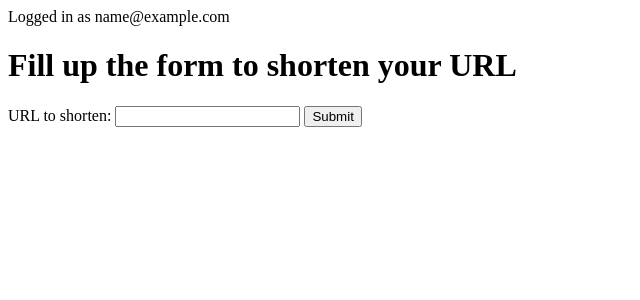
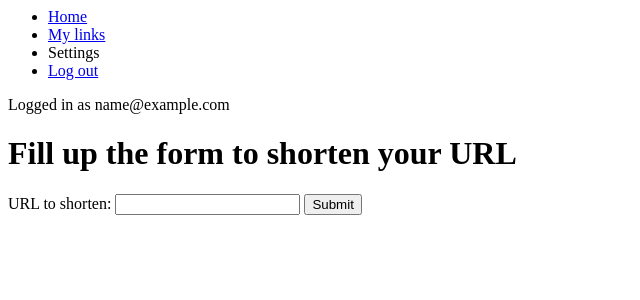
Before and after one commit to Virgin75/django-url-shortner, a Django app: page /shorten in a window 1280 px wide. Shown: the top 300 px of the page, without its empty margins (0-640 px from the left). Run offline with Django 4.2, Linux system fonts and the light colour scheme; the visitor is signed in with stand-in values (Sample User, id 1).

Commit message:
ajout d'un menu header commun à l'app urlshortner

```diff
--- a/config/settings.py
+++ b/config/settings.py
@@ -129,3 +129,4 @@ STATIC_URL = 'static/'
 
 DEFAULT_AUTO_FIELD = 'django.db.models.BigAutoField'
 AUTH_USER_MODEL = 'users.CustomUser'
+LOGIN_URL = '/login'
--- /dev/null
+++ b/urlshortner/templates/urlshortner/header.html
@@ -0,0 +1,18 @@
+{% if not user.is_anonymous %}
+<header>
+  <ul>
+    <li><a href="{% url 'urlshortner:shortenlinkview' %}">Home</a></li>
+    <li><a href="{% url 'urlshortner:mylinksview' %}">My links</a></li>
+    <li>Settings</li>
+    <li><a href="{% url 'users:logoutview' %}">Log out</a></li>
+  </ul>
+</header>
+{% else %}
+<header>
+  <ul>
+    <li><a href="{% url 'urlshortner:shortenlinkview' %}">Home</a></li>
+    <li><a href="{% url 'users:signupview' %}">Sign up</a></li>
+    <li><a href="{% url 'users:loginview' %}">Log in</a></li>
+  </ul>
+</header>
+{% endif %}
--- a/urlshortner/templates/urlshortner/index.html
+++ b/urlshortner/templates/urlshortner/index.html
@@ -1,5 +1,7 @@
 <html>
-  {% if not user.is_anonymous %}<span>Logged in as {{ user }}</span>
+  {% include "urlshortner/header.html" %} {% if not user.is_anonymous %}<span
+    >Logged in as {{ user }}</span
+  >
   {% endif %}
   <h1>Fill up the form to shorten your URL</h1>
   <form action="{% url 'urlshortner:shortenlinkview' %}" method="post">
--- a/urlshortner/templates/urlshortner/link-created.html
+++ b/urlshortner/templates/urlshortner/link-created.html
@@ -1,5 +1,7 @@
 <html>
-  {% if not user.is_anonymous %}<span>Hey {{ user }},</span>
+  {% include "urlshortner/header.html" %} {% if not user.is_anonymous %}<span
+    >Hey {{ user }},</span
+  >
   {% endif %}
   <h1>Here is your shorten link :</h1>
   <a href="{{ domain }}/{{ shorten_link }}">
--- a/urlshortner/templates/urlshortner/my-links.html
+++ b/urlshortner/templates/urlshortner/my-links.html
@@ -1,4 +1,5 @@
 <html>
+  {% include "urlshortner/header.html" %}
   <span
     >Hey {{ user }}, find below a list of all the shortened URLs you
     created</span
--- a/urlshortner/views.py
+++ b/urlshortner/views.py
@@ -1,7 +1,10 @@
+from django.contrib.auth import login
 from django.forms.fields import NullBooleanField
 from django.http import HttpResponse, HttpResponseRedirect
 from django.views import View
 from django.shortcuts import get_object_or_404, render
+from django.contrib.auth.mixins import LoginRequiredMixin
+
 from .models import Link
 from .forms import LinkForm
 from .utils import generate_unique_slug
@@ -52,8 +55,7 @@ class ShortenLinkView(View):
                 }
             )
 
-
-class MyLinksView(View):
+class MyLinksView(LoginRequiredMixin, View):
     def get(self, request):
         user = request.user
         my_links = Link.objects.filter(owner=user)
```
